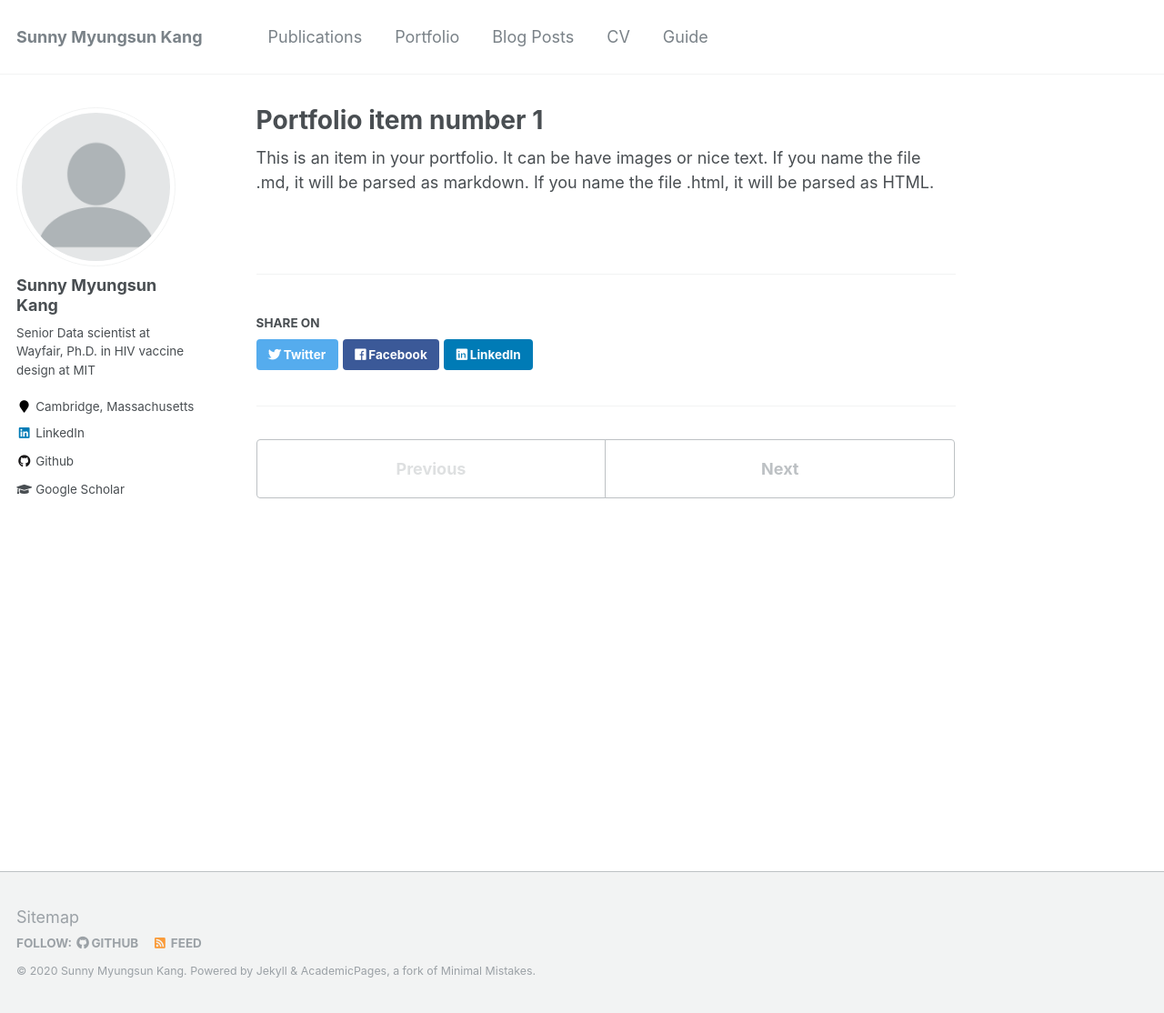
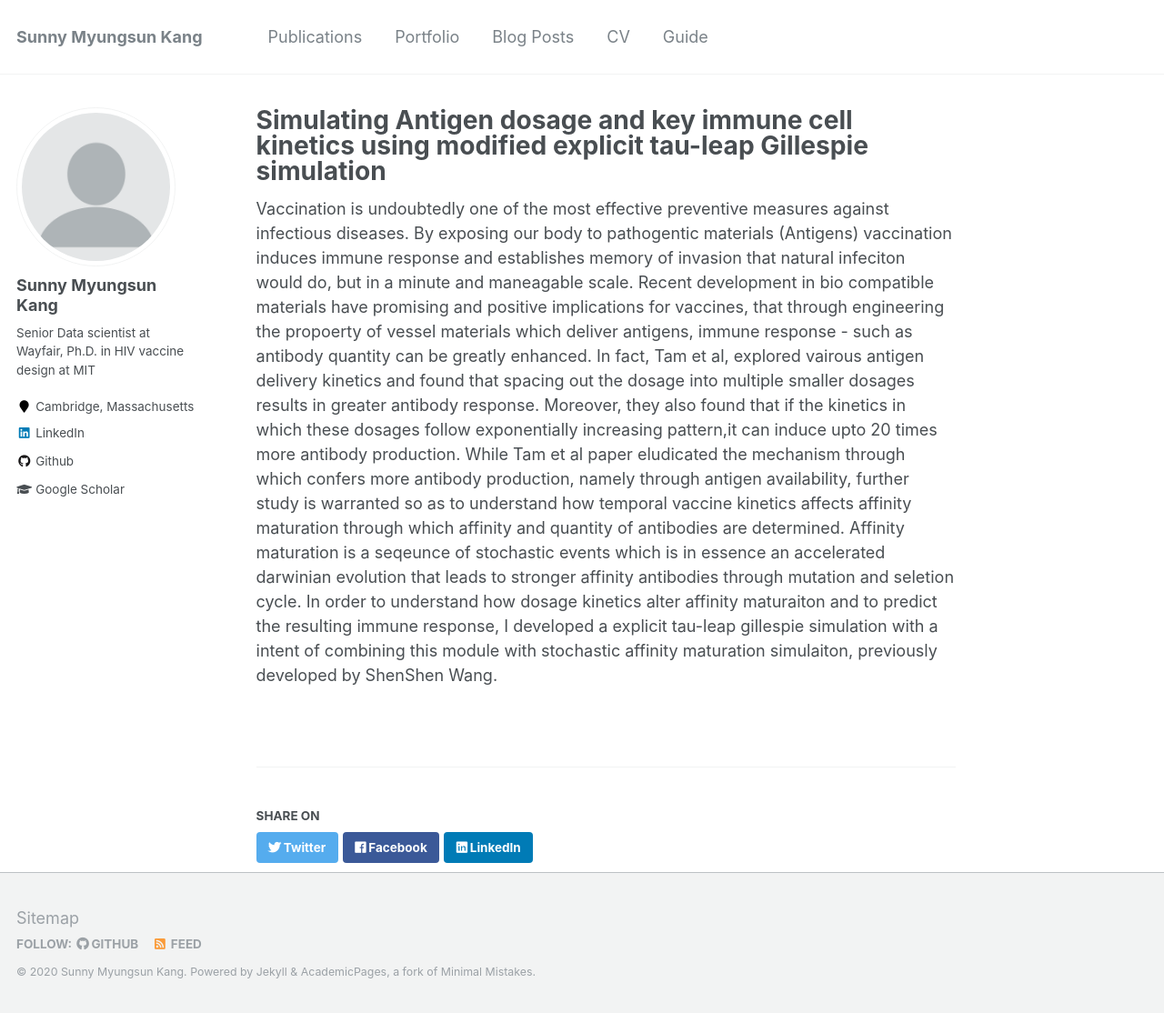
Before and after one commit to sunnnymskang/sunnnymskang.github.io, a Jekyll site: the page built from _portfolio/portfolio-1.md, in a window 1280 px wide and 1114 px high. Shown: the whole window at 91% size. Built offline with Jekyll 4.4.1, drawn with Linux system fonts in a browser that asks for light colours.

Commit message:
portfolio

```diff
--- a/_portfolio/portfolio-1.md
+++ b/_portfolio/portfolio-1.md
@@ -1,7 +1,25 @@
 ---
-title: "Portfolio item number 1"
-excerpt: "Short description of portfolio item number 1<br/><img src='/images/500x300.png'>"
+title: "Simulating Antigen dosage and key immune cell kinetics using modified explicit tau-leap Gillespie simulation"
+excerpt: "Throughout my Ph.D. I've studied how vaccine scheduling modulates the antibody titer response. Together with
+Together with with experimental collaborators, we identified a new cellular mechanism that can potentially amplify
+antibody responses upto 20 times in titers. Based on the mechanistic understanding,
+I also built a stochastic system that simulates our body’s antibody responses from a vaccine
+ [code](https://github.com/sunnnymskang/Tau_leap_gillespie_OOP) <br/><img src='/images/500x300.png'>"
 collection: portfolio
 ---
 
-This is an item in your portfolio. It can be have images or nice text. If you name the file .md, it will be parsed as markdown. If you name the file .html, it will be parsed as HTML.
+Vaccination is undoubtedly one of the most effective preventive measures against infectious diseases.
+By exposing our body to pathogentic materials (Antigens) vaccination induces immune response and establishes memory of
+invasion that natural infeciton would do, but in a minute and maneagable scale. Recent development in bio compatible
+materials have promising and positive implications for vaccines, that through engineering the propoerty of vessel
+materials which deliver antigens, immune response - such as antibody quantity can be greatly enhanced.
+In fact, Tam et al, explored vairous antigen delivery kinetics and found that spacing out the dosage into multiple
+smaller dosages results in greater antibody response. Moreover, they also found that if the kinetics in which these
+dosages follow exponentially increasing pattern,it can induce upto 20 times more antibody production. While Tam et al
+paper eludicated the mechanism through which confers more antibody production, namely through antigen availability,
+further study is warranted so as to understand how temporal vaccine kinetics affects affinity maturation through which
+affinity and quantity of antibodies are determined. Affinity maturation is a seqeunce of stochastic events which is in
+essence an accelerated darwinian evolution that leads to stronger affinity antibodies through mutation and seletion cycle.
+In order to understand how dosage kinetics alter affinity maturaiton and to predict the resulting immune response,
+I developed a explicit tau-leap gillespie simulation with a intent of combining this module with stochastic affinity
+maturation simulaiton, previously developed by ShenShen Wang.
```
Also changed, not shown: _portfolio/portfolio-2.html (deleted, +0 -7 lines).
